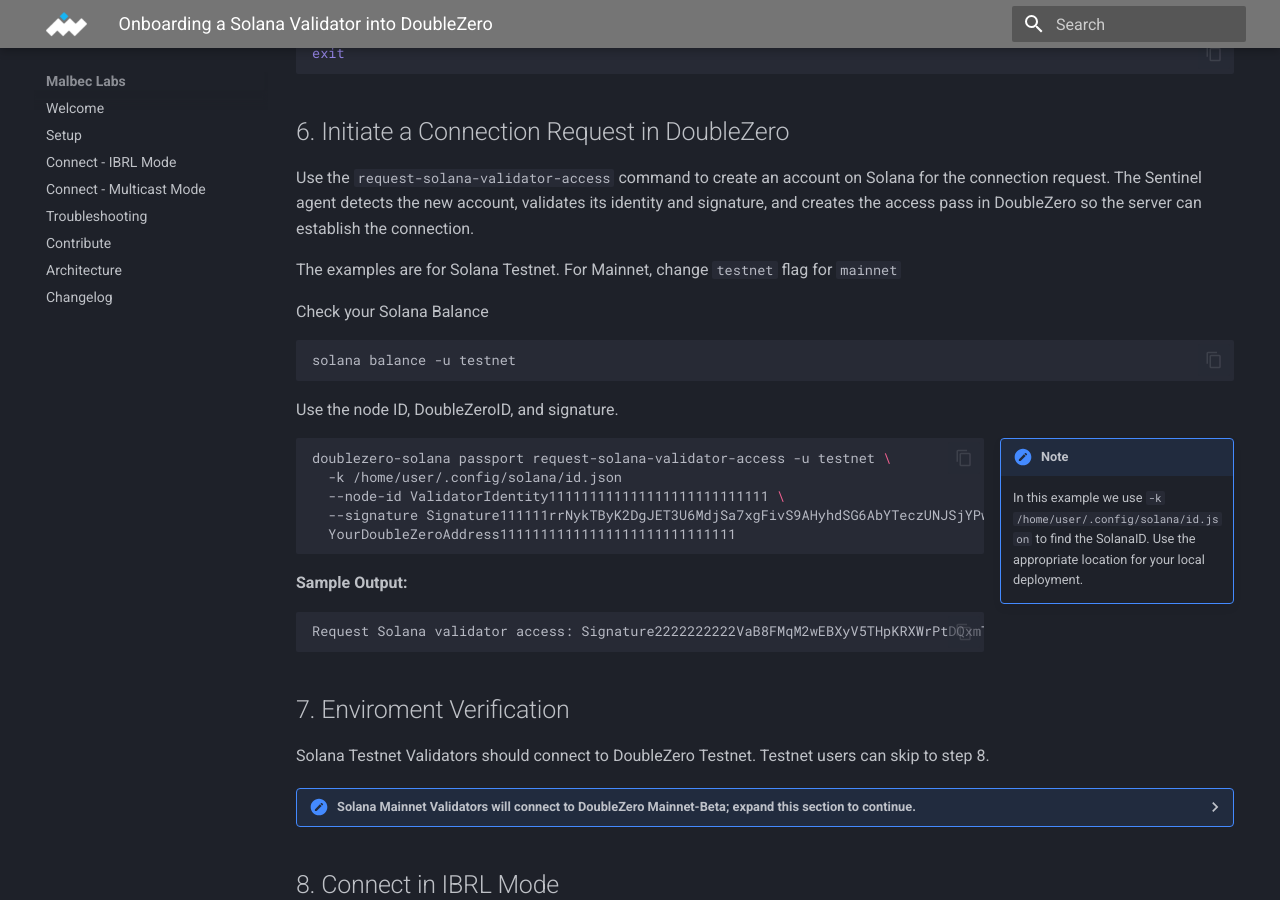
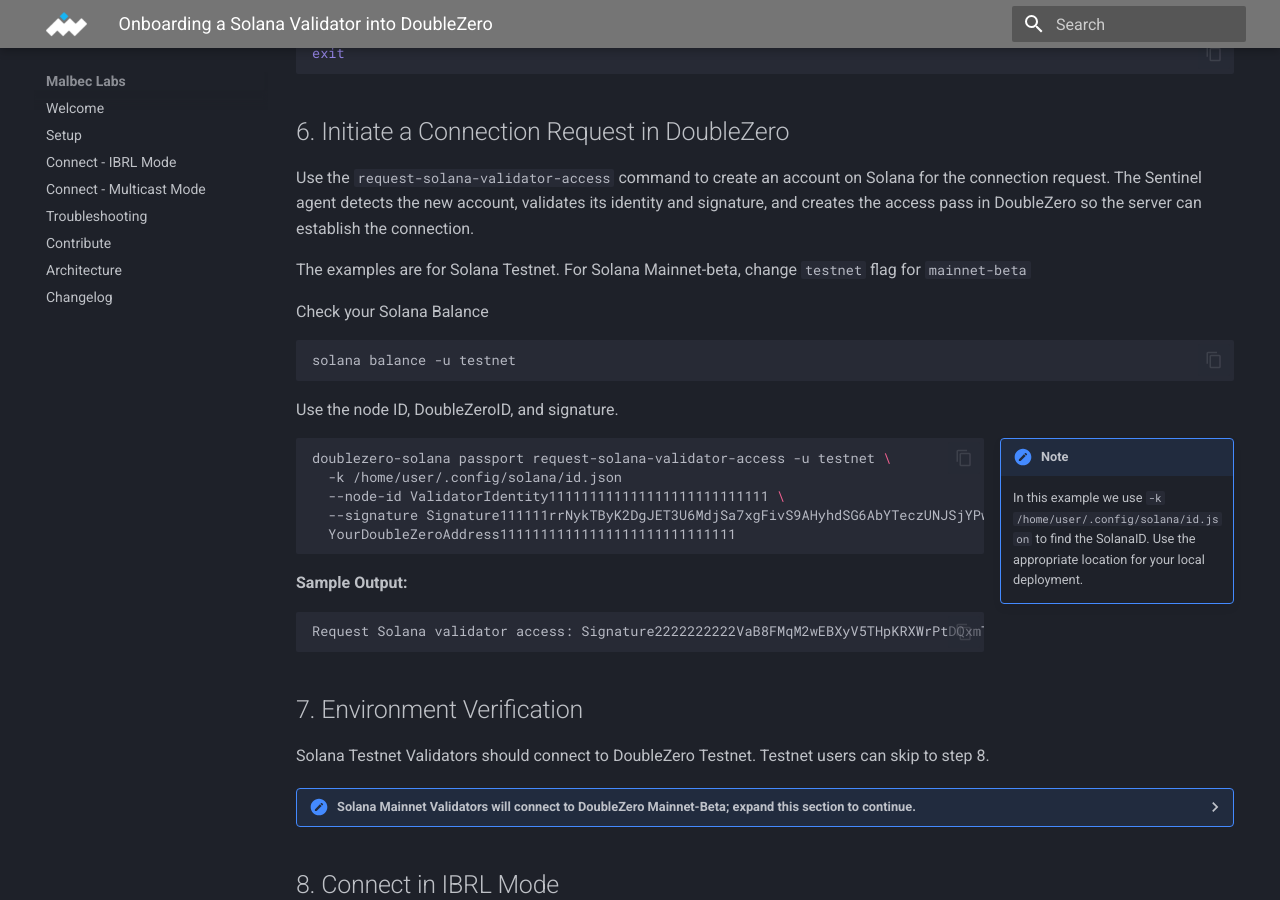
Before and after one commit to malbeclabs/docs, an MkDocs documentation site: the page built from docs/mainnet-beta-migration.md, in a window 1280 px wide and 900 px high, scrolled down 3571 px. Built offline with MkDocs 1.6.1 and Material for MkDocs 9.7.7, drawn with Linux system fonts in a browser that asks for light colours.

Commit message:
Update Solana env from mainnet to mainnet-beta in migration doc
updated solana environment (-u) from mainnet to mainnet-beta
and minor other changes.

````diff
--- a/docs/mainnet-beta-migration.md
+++ b/docs/mainnet-beta-migration.md
@@ -155,7 +155,7 @@
 
 Use the `request-solana-validator-access` command to create an account on Solana for the connection request. The Sentinel agent detects the new account, validates its identity and signature, and creates the access pass in DoubleZero so the server can establish the connection.
 
-The examples are for Solana Testnet. For Mainnet, change `testnet` flag for `mainnet`
+The examples are for Solana Testnet. For Solana Mainnet-beta, change `testnet` flag for `mainnet-beta`
 
 Check your Solana Balance
 
@@ -182,7 +182,7 @@
 Request Solana validator access: Signature2222222222VaB8FMqM2wEBXyV5THpKRXWrPtDQxmTjHJHiAWteVYTsc7Gjz4hdXxvYoZXGeHkrEayp
 ```
 
-## 7. Enviroment Verification
+## 7. Environment Verification
 
 Solana Testnet Validators should connect to DoubleZero Testnet. Testnet users can skip to step 8.
 
````
